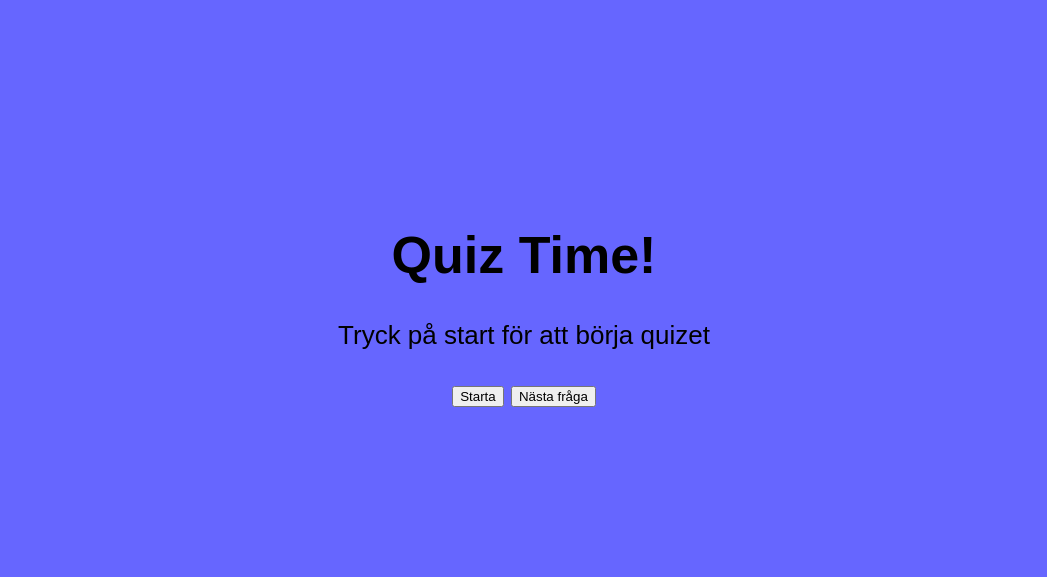
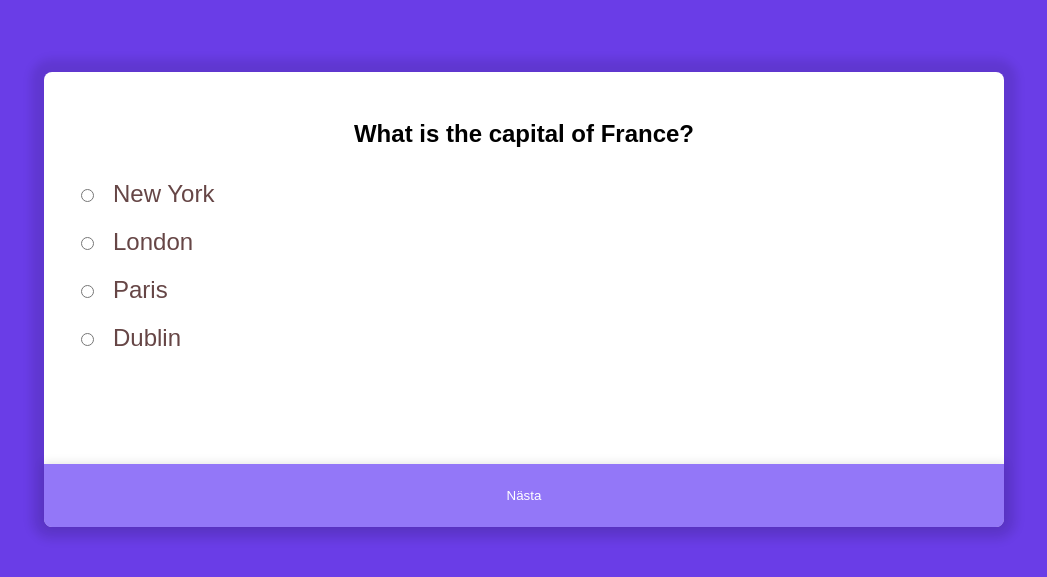
Before and after one commit to NinaNorby/quizApplication, a plain HTML site: page index.html in a window 1280 px wide. Shown: the part 101-678 px from the top of the page, without its empty margins (116-1163 px from the left). Drawn offline with Linux system fonts and the light colour scheme.

Commit message:
gjorde om main.js

```diff
--- a/data.js
+++ b/data.js
@@ -1,79 +1,102 @@
 'use strict';
+               //KOM IHÅG ATT ÄNDRA FRÅGORNA TILL NÅGOT ANNAT "ROLIGARE. "
+const questions = [
+    {
+        question: "What is the capital of Sweden?",
+        inputType: "radio", // Inputtype används för att skapa olika typer av inputfält då jag både har checkbox och radio buttons
+        answers: [
+            { text: "New York", correct: false },
+            { text: "London", correct: false },
+            { text: "Stockholm", correct: true },
+            { text: "Dublin", correct: false }
+        ],
+    },
+    {
+        question: "Ligger Barcelona i spanien ?",
+        inputType: "radio",
+        answers: [
+            { text: "Sant", correct: true },
+            { text: "Falskt", correct: false }
+        ]
+    },
+    { question: "Ligger Barcelona i spanien ?",
+    inputType: "radio",
+    answers: [
+        { text: "Sant", correct: true },
+        { text: "Falskt", correct: false }
+    ]
+},
+    {
+        question: "What is the capital of Norway?",
+        inputType: "radio",
+        answers: [
+            { text: "Paris", correct: false },
+            { text: "London", correct: false },
+            { text: "Oslo", correct: true },
+            { text: "Dublin", correct: false }
+        ],
+    },
+    {
+        question: "Vilka av de 3 största haven på jorden?",
+        inputType: "checkbox",
+        answers: [
+            { text: "Stilla havet", correct: true },
+            { text: "Atlanten", correct: true },
+            { text: "Indiska oceanen", correct: true },
+            { text: "Karibiska havet", correct: false }
+        ]
+    },
+    {
+        question: "What is the capital of Finland?",
+        inputType: "radio",
+        answers: [
+            { text: "New York", correct: false },
+            { text: "Paris", correct: false },
+            { text: "Helsinki", correct: true },
+            { text: "Dublin", correct: false }
+        ],
+    },
+    {
+        question: "What is the capital of Denmark?",
+        inputType: "radio",
+        answers: [
+            { text: "New York", correct: false },
+            { text: "London", correct: false },
+            { text: "Copenhagen", correct: true },
+            { text: "Dublin", correct: false }
+        ],
+    },
+    {
+    question: "What is the capital of Island?",
+    inputType: "radio",
+    answers: [
+        { text: "Paris", correct: false },
+        { text: "London", correct: false },
+        { text: "Reykjavik", correct: true },
+        { text: "Dublin", correct: false }
+    ],
+},
+{
+    question: "What is the capital of England?",
+    inputType: "radio",
+    answers: [
+        { text: "New York", correct: false },
+        { text: "Toronto", correct: true },
+        { text: "London", correct: true },
+        { text: "Dublin", correct: false }
+    ],
+},
+{
+    question: "What is the capital of France?",
+    inputType: "radio",
+    answers: [
+        { text: "New York", correct: false },
+        { text: "London", correct: false },
+        { text: "Paris", correct: true },
+        { text: "Dublin", correct: false }
+    ],
+},
 
-class questionList {
-    constructor() {
-        this.questionList = [];
-    }
-    addQuestion(question) {
-        this.questionList.push(question);
-    }
-    getQuestion(index) {
-        return this.questionList[index];
-    }
-    getQuestionList() {
-        return this.questionList;
-    }
-    getQuestionListLength() {
-        return this.questionList.length;
-    }
-    checkAnswer(index, option) {
-        let question = this.getQuestion(index);
-        let answer = question.getAnswer();
-        if (Array.isArray(answer)) {
-            return answer.includes(option);
-        } else {
-            return option === answer;
-        }
-    }
-}
 
-class question {
-    constructor(question, answer, options) {
-        this.question = question;
-        this.answer = answer;
-        this.options = options;
-    }
-    getQuestion() {
-        return this.question;
-    }
-    getAnswer() {
-        return this.answer;
-    }
-    getOptions() {
-        return this.options;
-    }
-}
-//Förslag på frågor. De kommer mest troligt att bytas ut (Totalt 10 frågor ska finnas)
-function getQuestionList() {
-    let qlist = new questionList();
 
-    let newQuestion = new question("What is the capital of France?", "Paris", ["London", "Berlin", "Paris", "Madrid"]);
-    qlist.addQuestion(newQuestion);
-
-    newQuestion = new question("What is the capital of Spain?", "Madrid", ["Stockholm", "Helsinki", "Paris", "Madrid"]);
-    qlist.addQuestion(newQuestion);
-
-    newQuestion = new question("What is the capital of Germany?", "Berlin", ["London", "Berlin", "Paris", "Madrid"]);
-    qlist.addQuestion(newQuestion);
-
-    newQuestion = new question("What is the capital of England?", "London", ["London", "Berlin", "Paris", "Madrid"]);
-    qlist.addQuestion(newQuestion);
-
-    newQuestion = new question("Heter världens högsta berg K2 ?", "False", ["True", "False"]);
-    qlist.addQuestion(newQuestion);
-
-    newQuestion = new question("Is Oslo the capital of Norway?", "True", ["True", "False"]);
-    qlist.addQuestion(newQuestion);
-
-    let multiChoiceQuestion = new question(
-        "Which of the following are European capitals?",
-        ["London", "Paris"],
-        ["London", "Paris", "New York", "Tokyo"]
-    );
-    qlist.addQuestion(multiChoiceQuestion);
-
-    newQuestion = new question("Which of the following are European capitals?", ["Paris", "Berlin"], ["Paris", "Berlin", "New York", "Tokyo"]);
-    qlist.addQuestion(newQuestion);
-
-    return qlist.getQuestionList();
-}
+];
--- a/index.html
+++ b/index.html
@@ -1,5 +1,5 @@
 <!DOCTYPE html>
-<html lang="en">
+<html lang="sv">
 
 <head>
     <meta charset="UTF-8">
@@ -11,18 +11,17 @@
 </head>
 
 <body>
-    <div class="container">
-        <div id="quiz-container">
-            <h1> Quiz Time! </h1>
-            <div id="question"> Tryck på start för att börja quizet </div>
+    <div class=" quiz-container">
+        <div id="question-container">
+            <h2 id="question"> Frågor</h2>
+            <div id="answer-buttons"></div>
             <ul id="options"></ul>
         </div>
+        <button id="next-btn" class="btn hide">Nästa</button>
+        <div id="result" class="hide"></div>
+        <button id="restart-btn" class="btn hide">Starta om </button>
+    </div>
 
-        <div class="button-container">
-            <button id="start-question" class='startBtn btn'>Starta </button>
-            <button id="next-Btn" class="nextBtn btn hide">Nästa fråga</button>
-        </div>
-    </div>
 </body>
 
 </html>
--- a/main.js
+++ b/main.js
@@ -1,19 +1,57 @@
-'use strict';
+const questionContainer = document.getElementById("question-container");
+const questionElement = document.getElementById("question");
+const answerButtons = document.getElementById("answer-buttons");
+const nextButton = document.getElementById("next-btn");
+const restartButton = document.getElementById("restart-btn");
+const resultDiv = document.getElementById("result");
 
-let questionLists = getQuestionList();
+let shuffledQuestions, currentQuestionIndex, score;
 
-// Get HTML elements
-let quizContainer = document.getElementById('quiz-container');
-let startButton = document.getElementById('start-question');
-let nextButton = document.getElementById('next-Btn');
 
-// Current question index
-let currentQuestionIndex = 0;
-
-// Add event listener to start button
-startButton.addEventListener('click', startQuiz);
+//q: vad gör startQuiz?  a: den startar quizet genom att sätta score till 0,
+startQuiz();
 
 function startQuiz() {
-    // Show the first question
-    showQuestion(questionLists[currentQuestionIndex]);
+    score = 0;
+    questionContainer.style.display = "flex";
+    shuffledQuestions = questions.sort(() => Math.random() - 0.5); // math.random - 0.5 för att frågorna kommer i slumpmässig ordning varje gång
+    currentQuestionIndex = 0;
+    nextButton.classList.remove("hide"); // tar bort hide klassen från nextButton
+    restartButton.classList.add("hide");    // lägger till hide klassen på restartButton
+    resultDiv.classList.add("hide");    // lägger till hide klassen på resultDiv
+    setNextQuestion(); // kör setNextQuestion funktionen
 }
+function setNextQuestion() {
+    resetState();
+    showQuestion(shuffledQuestions[currentQuestionIndex]);
+}
+
+function showQuestion(question) {
+    questionElement.innerText = question.question;
+    question.answers.forEach((answer, index) => {
+        const inputGroup = document.createElement("div");
+        inputGroup.classList.add("input-group");
+
+        const input = document.createElement("input");
+        input.type = question.inputType;
+        input.id = "answer" + index;
+        input.name = "answer";
+        input.value = index;
+
+        const label = document.createElement("label");
+        label.htmlFor = "answer" + index;
+        label.innerText = answer.text;
+
+        inputGroup.appendChild(input);
+        inputGroup.appendChild(label);
+        answerButtons.appendChild(inputGroup);
+    });
+}
+// Den tar bort alla child från answerButtons
+function resetState() {
+    while (answerButtons.firstChild) {
+        answerButtons.removeChild(answerButtons.firstChild);
+    }
+}
+//I morgon måste jag kolla på denna funktionen igen samt kolla på hur jag kan göra så att jag kan använda denna funktionen för både radio och checkbox !?
+//Hur ska jag hantera när det är slut på frågesporten
--- a/style.css
+++ b/style.css
@@ -6,40 +6,94 @@
   font-family: Arial, Helvetica, sans-serif;
 }
 
-html {
-  font-size: 62.5%;
-}
-
-:root {
-  --hue-neutral: 600;
-  /* deafult */
-  --hue-wronganswer: 0;
-  /* Sätts till en viss färg vid inkorrekt svar */
-  --hue-correctanswer: 145;
-  /* Sätts till en viss färg vid korrekt svar */
-}
-
 body {
-  --hue: var(
-    --hue-neutral
-  ); /*är en del av CSS Custom Properties (CSS-variabler). ´*/
-  font-size: 2.6rem; /*36px motsvarar 3.6 rem pga "omformateringen ovan */
-  margin: 0;
-  padding: 0;
   display: flex;
   justify-content: center;
   align-items: center;
-  /* centrerar innehållet */
-  text-align: center;
-  width: 100vw; /* 100% av viewport width */
-  height: 100vh; /*100% av viewport height */
-  background-color: hsl(
-    var(--hue),
-    120%,
-    70%
-  ); /*Använder vaiebeln hue och sätter en färg i hsl mått */
+  height: 100vh;
+  margin: 0;
+  padding: 0;
+  background-color: rgb(106, 61, 231)
 }
 
-ul {
-  list-style-type: none;
+.quiz-container {
+
+  display: flex;
+  text-align: center;
+  flex-direction: column;
+  width: 60rem;
+  max-width: 90%;
+  background-color: rgb(255, 255, 255);
+  border-radius: 0.5rem;
+  box-shadow: 0 0 0.6rem 0.8rem rgba(3, 3, 3, 0.1);
 }
+
+#question-container {
+  color: rgb(102, 70, 70);
+  flex-direction: column;
+  gap: 2rem;
+  padding: 2rem;
+}
+
+#question {
+  color: black;
+  font-size: 1.5rem;
+  text-align: center;
+  margin-bottom: 0;
+  margin-top: 1rem;
+}
+
+#answer-buttons {
+  display: flex;
+  flex-direction: column;
+  align-items: flex-start;
+  gap: 1.25rem;
+  margin-bottom: 1rem;
+}
+
+.input-group {
+  display: flex;
+  align-items: center;
+  gap: 1rem;
+}
+
+input {
+  width: fit-content;
+}
+
+.btn {
+  padding: 1.5rem;
+  background-color: rgba(89, 46, 245, 0.651);
+  color: white;
+  border: none;
+  border-radius: 0 0 0.5rem 0.5rem;
+  box-shadow: 0 0 0.6rem 0.1rem rgba(3, 3, 3, 0.1);
+}
+
+input,
+.btn {
+  cursor: pointer;
+}
+
+.btn:hover {
+  background-color: #f8e805;
+  box-shadow: 0 0 0.6rem 0.1rem rgba(3, 3, 3, 0.1);
+}
+
+.hide {
+  display: none;
+}
+
+#result {
+  margin: 2rem auto;
+}
+
+#question,
+#result {
+  font-size: 1.5rem;
+  font-weight: bold;
+}
+
+label {
+  font-size: 1.5rem;
+}
```
